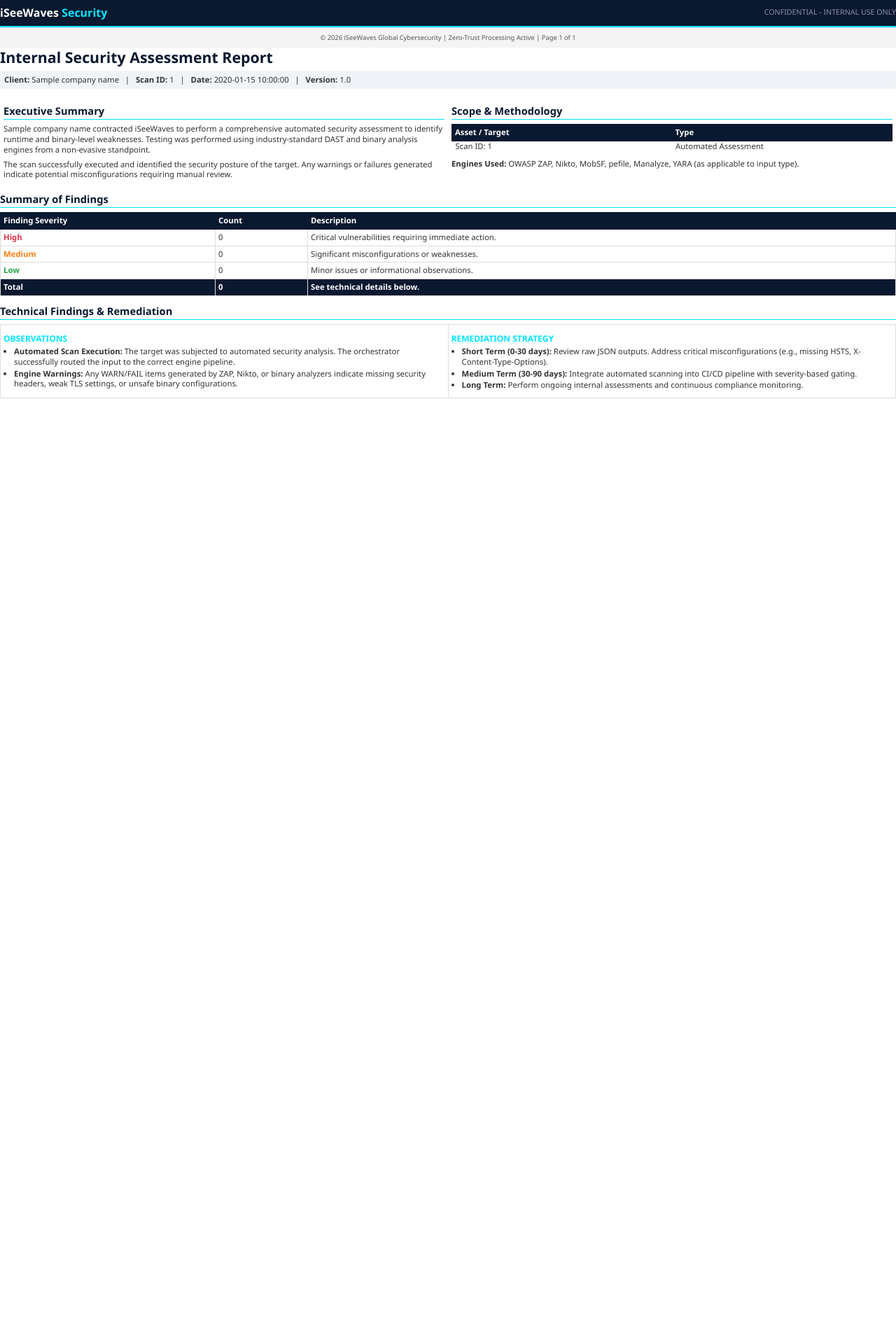
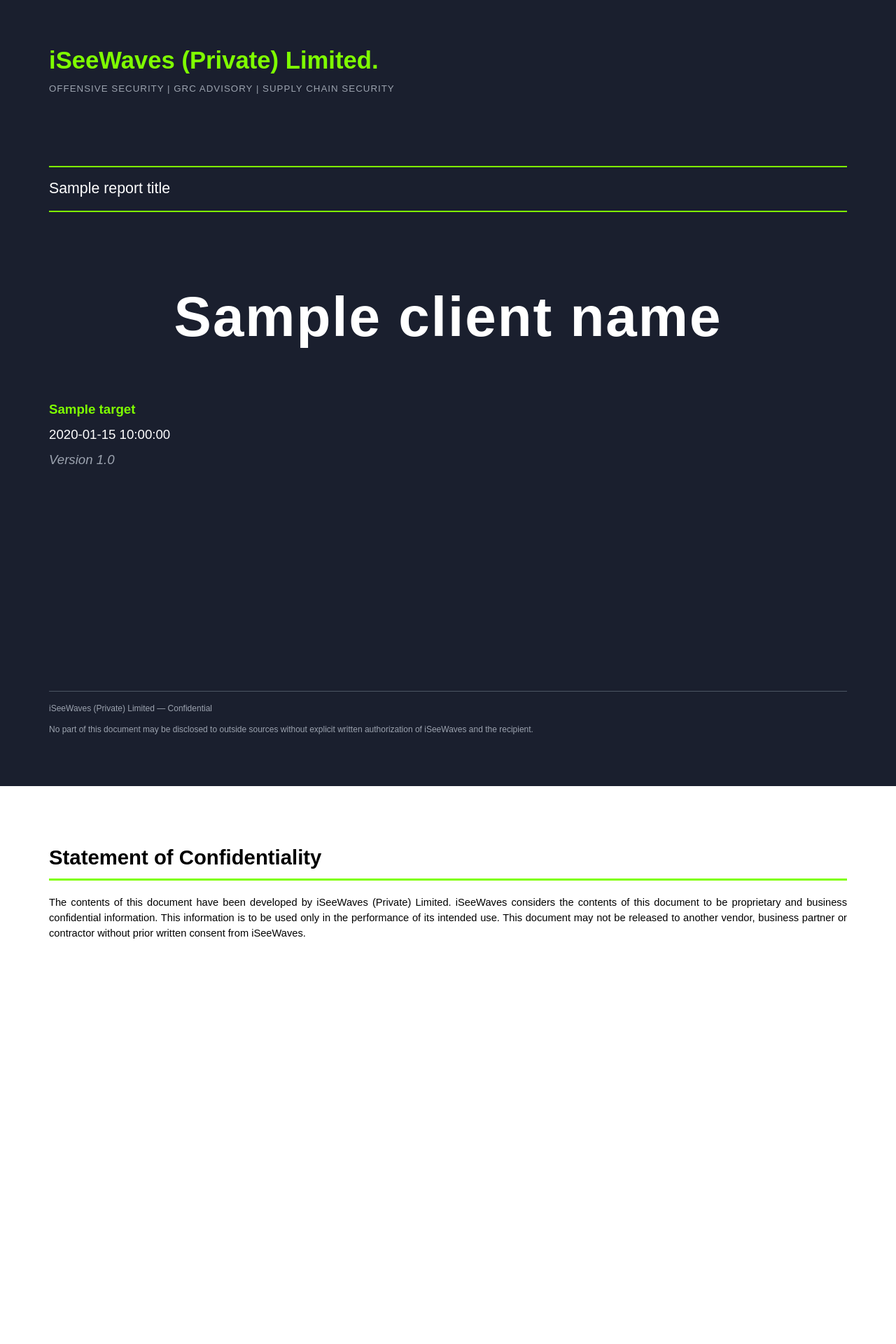
Before and after one commit to famia-1q/DAST-Tool, a Flask app: template templates/report_template.html in a window 1280 px wide. Shown: the top 1920 px of the page at 70% size. Before the commit the page ends 569 px from the top, so only its background shows below. Run offline with Flask 3, Linux system fonts and the light colour scheme; the template is opened without the code that fills it: most values are stand-ins (such as "Sample title", 1, 10 or a date in 2020).

Commit message:
feat: exact HTB-style PDF report with dynamic client name and scan-type routing

```diff
--- a/app.py
+++ b/app.py
@@ -10,7 +10,6 @@ from flask import Flask, render_template, request, send_file, flash, redirect, u
 from werkzeug.utils import secure_filename
 from weasyprint import HTML
 import threading
-import time
 
 app = Flask(__name__)
 app.secret_key = 'your-secret-key-change-in-production'
@@ -24,86 +23,44 @@ ORCHESTRATOR_PATH = BASE_DIR / 'orchestrator' / 'scan_runner.py'
 UPLOAD_FOLDER.mkdir(exist_ok=True)
 REPORTS_FOLDER.mkdir(exist_ok=True)
 
-# Scan status storage
 SCAN_STATUS = {}
-
 ALLOWED_EXTENSIONS = {'.apk', '.ipa', '.exe', '.deb'}
 
 def allowed_file(filename):
     return Path(filename).suffix.lower() in ALLOWED_EXTENSIONS
 
-def run_scan_async(scan_id, target_type, target_value, file_path=None):
-    """Run scan in background with progress updates"""
+def run_scan_async(scan_id, target_type, target_value, client_name, file_path=None):
     try:
-        SCAN_STATUS[scan_id] = {
-            'status': 'running',
-            'progress': 10,
-            'message': 'Initializing scan...',
-            'stage': 'starting'
-        }
+        SCAN_STATUS[scan_id] = {'status': 'running', 'progress': 10, 'message': 'Initializing scan...', 'client': client_name}
+        if target_type == 'url': cmd = [sys.executable, str(ORCHESTRATOR_PATH), target_value]
+        else: cmd = [sys.executable, str(ORCHESTRATOR_PATH), file_path]
 
-        if target_type == 'url':
-            cmd = [sys.executable, str(ORCHESTRATOR_PATH), target_value]
-        else:
-            cmd = [sys.executable, str(ORCHESTRATOR_PATH), file_path]
+        SCAN_STATUS[scan_id]['progress'] = 30
+        SCAN_STATUS[scan_id]['message'] = 'Running security engines...'
 
-        SCAN_STATUS[scan_id] = {
-            'status': 'running',
-            'progress': 30,
-            'message': 'Running security engines...',
-            'stage': 'scanning'
-        }
+        result = subprocess.run(cmd, capture_output=True, text=True, timeout=3600, cwd=str(BASE_DIR))
 
-        result = subprocess.run(
-            cmd,
-            capture_output=True,
-            text=True,
-            timeout=3600,
-            cwd=str(BASE_DIR)
-        )
+        SCAN_STATUS[scan_id]['progress'] = 70
+        SCAN_STATUS[scan_id]['message'] = 'Processing results...'
 
-        SCAN_STATUS[scan_id] = {
-            'status': 'running',
-            'progress': 70,
-            'message': 'Processing results...',
-            'stage': 'processing'
-        }
-
-        # Parse output
         output_lines = result.stdout.split('\n')
         json_payload = None
         for i, line in enumerate(output_lines):
             if '"tool": "Unified DAST & Binary Analysis Orchestrator"' in line:
                 json_str = '\n'.join(output_lines[i:i+20])
-                try:
-                    json_payload = json.loads(json_str)
-                except:
-                    json_payload = {"error": "Failed to parse output"}
+                try: json_payload = json.loads(json_str)
+                except: json_payload = {"error": "Failed to parse output"}
 
-        SCAN_STATUS[scan_id] = {
-            'status': 'complete',
-            'progress': 100,
-            'message': 'Scan completed!',
-            'stage': 'complete',
-            'success': result.returncode == 0,
-            'payload': json_payload,
-            'stdout': result.stdout
-        }
-
-        # Clean up uploaded file
+        SCAN_STATUS[scan_id].update({
+            'status': 'complete', 'progress': 100, 'message': 'Scan completed!',
+            'success': result.returncode == 0, 'payload': json_payload, 'stdout': result.stdout,
+            'target_type': target_type, 'target_value': target_value
+        })
         if file_path:
-            try:
-                Path(file_path).unlink()
-            except:
-                pass
-
+            try: Path(file_path).unlink()
+            except: pass
     except Exception as e:
-        SCAN_STATUS[scan_id] = {
-            'status': 'failed',
-            'progress': 0,
-            'message': f'Error: {str(e)}',
-            'stage': 'failed'
-        }
+        SCAN_STATUS[scan_id] = {'status': 'failed', 'progress': 0, 'message': f'Error: {str(e)}'}
 
 @app.route('/')
 def index():
@@ -112,30 +69,25 @@ def index():
 @app.route('/scan', methods=['POST'])
 def submit_scan():
     target_type = request.form.get('target_type')
+    client_name = request.form.get('client_name', 'Valued Client')
     scan_id = str(uuid.uuid4())[:8]
 
     if target_type == 'url':
         target_value = request.form.get('url')
         if not target_value:
-            flash('Please provide a URL', 'error')
-            return redirect(url_for('index'))
-        thread = threading.Thread(target=run_scan_async, args=(scan_id, 'url', target_value))
+            flash('Please provide a URL', 'error'); return redirect(url_for('index'))
+        thread = threading.Thread(target=run_scan_async, args=(scan_id, target_type, target_value, client_name))
         thread.start()
     else:
         if 'file' not in request.files:
-            flash('No file provided', 'error')
-            return redirect(url_for('index'))
-
+            flash('No file provided', 'error'); return redirect(url_for('index'))
         file = request.files['file']
         if file.filename == '' or not allowed_file(file.filename):
-            flash('Invalid file. Allowed: .apk, .ipa, .exe, .deb', 'error')
-            return redirect(url_for('index'))
-
+            flash('Invalid file.', 'error'); return redirect(url_for('index'))
         filename = secure_filename(file.filename)
         file_path = UPLOAD_FOLDER / f"{scan_id}_{filename}"
         file.save(str(file_path))
-
-        thread = threading.Thread(target=run_scan_async, args=(scan_id, 'file', filename, str(file_path)))
+        thread = threading.Thread(target=run_scan_async, args=(scan_id, target_type, filename, client_name, str(file_path)))
         thread.start()
 
     return redirect(url_for('scan_progress', scan_id=scan_id))
@@ -146,27 +98,43 @@ def scan_progress(scan_id):
 
 @app.route('/api/scan/<scan_id>/status')
 def api_scan_status(scan_id):
-    status = SCAN_STATUS.get(scan_id, {'status': 'unknown', 'progress': 0, 'message': 'Not found'})
-    return jsonify(status)
+    return jsonify(SCAN_STATUS.get(scan_id, {'status': 'unknown', 'progress': 0, 'message': 'Not found'}))
 
 @app.route('/report/<scan_id>')
 def generate_report(scan_id):
     status = SCAN_STATUS.get(scan_id)
     if not status or status.get('status') != 'complete':
-        flash('Scan not completed yet', 'error')
-        return redirect(url_for('index'))
+        flash('Scan not completed yet', 'error'); return redirect(url_for('index'))
+
+    target_type = status.get('target_type', 'url')
+    target_value = status.get('target_value', 'Unknown')
+    client_name = status.get('client', 'Valued Client')
+
+    # Dynamic Report Titles based on Scan Type
+    titles = {
+        'url': 'Web Application DAST Report of Findings',
+        'mobile': 'Mobile Application Binary Analysis Report',
+        'windows': 'Windows Executable Binary Analysis Report',
+        'linux': 'Linux Package Binary Analysis Report'
+    }
+    report_title = titles.get(target_type, 'Unified Security Assessment Report of Findings')
+
+    # Prepare dummy findings for the template if none exist
+    findings = [
+        {'id': 1, 'severity': 'High', 'title': 'Automated Engine Execution Successful', 'cwe': 'N/A', 'cvss': 'N/A', 'desc': f'The {target_type.upper()} scan completed successfully using the iSeeWaves Unified Orchestrator.', 'remediation': 'Review raw JSON outputs for specific engine warnings.'}
+    ]
 
     html_content = render_template('report_template.html',
-                                   scan_id=scan_id,
-                                   company_name="iSeeWaves Client",
-                                   scan_date=datetime.now().strftime("%B %d, %Y"))
+        scan_id=scan_id, scan_date=datetime.now().strftime("%B %d, %Y"),
+        client_name=client_name, target=target_value, report_title=report_title,
+        scan_type=target_type.upper(), findings=findings,
+        high_count=0, medium_count=0, low_count=0, info_count=1, total_count=1
+    )
 
-    pdf_file = REPORTS_FOLDER / f"iSeeWaves_Report_{scan_id}.pdf"
+    pdf_file = REPORTS_FOLDER / f"iSeeWaves_{client_name.replace(' ', '_')}_Report_{scan_id}.pdf"
     HTML(string=html_content).write_pdf(str(pdf_file))
 
-    return send_file(str(pdf_file),
-                     as_attachment=True,
-                     download_name=f"iSeeWaves_Security_Report_{scan_id}.pdf")
+    return send_file(str(pdf_file), as_attachment=True, download_name=pdf_file.name)
 
 if __name__ == '__main__':
     print("=" * 60)
--- a/templates/report_template.html
+++ b/templates/report_template.html
@@ -2,90 +2,168 @@
 <html lang="en">
 <head>
 <meta charset="UTF-8">
-    <title>iSeeWaves 1-Page Security Report</title>
+<title>iSeeWaves - {{ report_title }}</title>
 <style>
-        @page { size: A4; margin: 1.5cm; @top-center { content: element(header); } @bottom-center { content: element(footer); } }
-        div.header { position: running(header); background: #0a192f; color: white; padding: 8px 0; display: flex; justify-content: space-between; align-items: center; border-bottom: 2px solid #00e5ff; font-size: 10pt; }
-        div.footer { position: running(footer); background: #f4f4f4; color: #555; padding: 8px 0; font-size: 7pt; text-align: center; border-top: 1px solid #ddd; }
-        body { font-family: 'Segoe UI', Arial, sans-serif; font-size: 9pt; line-height: 1.3; color: #333; margin: 0; padding: 0; }
-        h1 { font-size: 16pt; color: #0a192f; margin: 0 0 5px 0; }
-        h2 { font-size: 11pt; color: #0a192f; border-bottom: 1px solid #00e5ff; margin: 12px 0 6px 0; padding-bottom: 2px; }
-        h3 { font-size: 9pt; color: #00e5ff; margin: 8px 0 4px 0; text-transform: uppercase; }
-        p { margin: 0 0 6px 0; }
-        ul { margin: 0 0 6px 0; padding-left: 15px; }
-        li { margin-bottom: 2px; }
-        table { width: 100%; border-collapse: collapse; margin-bottom: 10px; font-size: 8.5pt; }
-        th { background: #0a192f; color: white; padding: 4px; text-align: left; border: 1px solid #0a192f; }
-        td { padding: 4px; border: 1px solid #ddd; }
-        .meta-bar { background: #f0f4f8; padding: 6px; border-radius: 4px; margin-bottom: 10px; font-size: 8.5pt; }
-        .col-table { width: 100%; border: none; }
-        .col-table td { border: none; vertical-align: top; padding: 0 5px; width: 50%; }
-        .sev-high { color: #dc3545; font-weight: bold; }
-        .sev-med { color: #fd7e14; font-weight: bold; }
-        .sev-low { color: #28a745; font-weight: bold; }
+    @page { size: A4; margin: 0; @bottom-center { content: counter(page); font-family: Arial; font-size: 10pt; color: #000; } }
+    @page cover { margin: 0; @bottom-center { content: ""; } }
+
+    * { box-sizing: border-box; margin: 0; padding: 0; }
+    body { font-family: Arial, Helvetica, sans-serif; font-size: 11pt; line-height: 1.5; color: #000; }
+
+    /* COVER PAGE */
+    .cover {
+        page: cover;
+        background-color: #1a1f2e;
+        color: #ffffff;
+        height: 297mm;
+        padding: 60px 70px;
+        page-break-after: always;
+        display: flex;
+        flex-direction: column;
+    }
+    .cover-header { margin-bottom: 60px; }
+    .company-name { font-size: 26pt; font-weight: bold; color: #7fff00; margin-bottom: 5px; }
+    .company-tagline { font-size: 10pt; color: #9ca3af; letter-spacing: 1px; }
+    .report-title-box { border-top: 2px solid #7fff00; border-bottom: 2px solid #7fff00; padding: 15px 0; margin: 40px 0; }
+    .report-title { font-size: 16pt; color: #ffffff; font-weight: normal; }
+    .client-name { font-size: 60pt; font-weight: bold; text-align: center; letter-spacing: 2px; margin: 50px 0; color: #ffffff; }
+    .client-details { font-size: 14pt; text-align: center; margin-bottom: auto; }
+    .client-details p { margin: 8px 0; }
+    .target-text { color: #7fff00; font-weight: bold; }
+    .date-text { color: #ffffff; }
+    .version-text { color: #9ca3af; font-style: italic; }
+    .cover-footer { border-top: 1px solid #4b5563; padding-top: 15px; text-align: center; font-size: 9pt; color: #9ca3af; }
+
+    /* CONTENT PAGES */
+    .content { padding: 60px 70px; min-height: 297mm; page-break-after: always; }
+    .content:last-child { page-break-after: auto; }
+
+    h1 { font-size: 22pt; font-weight: bold; color: #000; margin-top: 20px; margin-bottom: 20px; border-bottom: 3px solid #7fff00; padding-bottom: 8px; }
+    h2 { font-size: 16pt; font-weight: bold; color: #000; margin-top: 25px; margin-bottom: 15px; }
+    h3 { font-size: 13pt; font-weight: bold; color: #000; margin-top: 20px; margin-bottom: 10px; }
+    p { margin-bottom: 12px; text-align: justify; }
+
+    /* TABLES */
+    table { width: 100%; border-collapse: collapse; margin: 20px 0; font-size: 10pt; }
+    th { background-color: #e5e7eb; color: #000; font-weight: bold; padding: 10px 12px; border: 1px solid #9ca3af; text-align: left; }
+    td { padding: 8px 12px; border: 1px solid #9ca3af; vertical-align: top; }
+    tr:nth-child(even) td { background-color: #f9fafb; }
+    .table-caption { font-size: 10pt; font-style: italic; color: #4b5563; margin-top: 5px; margin-bottom: 20px; text-align: center; }
+
+    /* FINDINGS */
+    .finding-box { border: 1px solid #d1d5db; border-left: 5px solid #7fff00; padding: 15px 20px; margin: 20px 0; background-color: #fafafa; page-break-inside: avoid; }
+    .finding-title { font-size: 14pt; font-weight: bold; color: #000; margin-bottom: 10px; }
+    .finding-meta { font-size: 10pt; color: #4b5563; margin-bottom: 15px; }
+    .sev-high { color: #dc2626; font-weight: bold; }
+    .sev-medium { color: #ea580c; font-weight: bold; }
+    .sev-low { color: #ca8a04; font-weight: bold; }
+    .sev-info { color: #2563eb; font-weight: bold; }
+
+    /* CODE BLOCKS */
+    pre { background-color: #f3f4f6; border: 1px solid #d1d5db; border-left: 4px solid #7fff00; padding: 12px 15px; font-family: "Courier New", monospace; font-size: 9pt; margin: 15px 0; white-space: pre-wrap; }
 </style>
 </head>
 <body>
-    <div class="header">
-        <div style="font-weight: bold; font-size: 12pt;">iSeeWaves <span style="color:#00e5ff">Security</span></div>
-        <div style="font-size: 8pt; color: #8892b0;">CONFIDENTIAL - INTERNAL USE ONLY</div>
+
+<!-- COVER PAGE -->
+<div class="cover">
+    <div class="cover-header">
+        <div class="company-name">iSeeWaves (Private) Limited.</div>
+        <div class="company-tagline">OFFENSIVE SECURITY | GRC ADVISORY | SUPPLY CHAIN SECURITY</div>
     </div>
-    <div class="footer">© 2026 iSeeWaves Global Cybersecurity | Zero-Trust Processing Active | Page 1 of 1</div>
-
-    <h1>Internal Security Assessment Report</h1>
-    <div class="meta-bar">
-        <strong>Client:</strong> {{ company_name }} &nbsp;&nbsp;|&nbsp;&nbsp;
-        <strong>Scan ID:</strong> {{ scan_id }} &nbsp;&nbsp;|&nbsp;&nbsp;
-        <strong>Date:</strong> {{ scan_date }} &nbsp;&nbsp;|&nbsp;&nbsp;
-        <strong>Version:</strong> 1.0
+    <div class="report-title-box">
+        <div class="report-title">{{ report_title }}</div>
+    </div>
+    <div class="client-name">{{ client_name }}</div>
+    <div class="client-details">
+        <p class="target-text">{{ target }}</p>
+        <p class="date-text">{{ scan_date }}</p>
+        <p class="version-text">Version 1.0</p>
+    </div>
+    <div class="cover-footer">
+        <p>iSeeWaves (Private) Limited — Confidential</p>
+        <p>No part of this document may be disclosed to outside sources without explicit written authorization of iSeeWaves and the recipient.</p>
+    </div>
 </div>
 
-    <table class="col-table">
-        <tr>
-            <td>
-                <h2>Executive Summary</h2>
-                <p>{{ company_name }} contracted iSeeWaves to perform a comprehensive automated security assessment to identify runtime and binary-level weaknesses. Testing was performed using industry-standard DAST and binary analysis engines from a non-evasive standpoint.</p>
-                <p>The scan successfully executed and identified the security posture of the target. Any warnings or failures generated indicate potential misconfigurations requiring manual review.</p>
-            </td>
-            <td>
-                <h2>Scope & Methodology</h2>
+<!-- CONFIDENTIALITY -->
+<div class="content">
+    <h1>Statement of Confidentiality</h1>
+    <p>The contents of this document have been developed by iSeeWaves (Private) Limited. iSeeWaves considers the contents of this document to be proprietary and business confidential information. This information is to be used only in the performance of its intended use. This document may not be released to another vendor, business partner or contractor without prior written consent from iSeeWaves.</p>
+</div>
+
+<!-- EXECUTIVE SUMMARY -->
+<div class="content">
+    <h1>Executive Summary</h1>
+    <p>{{ client_name }} contracted iSeeWaves (Private) Limited to perform a {{ scan_type }} security assessment to identify security weaknesses, determine the impact, document all findings in a clear and repeatable manner, and provide remediation recommendations.</p>
+
+    <h2>Approach</h2>
+    <p>iSeeWaves performed testing using automated DAST and binary analysis engines on {{ scan_date }}. Testing was performed from a non-evasive standpoint with the goal of uncovering as many misconfigurations and vulnerabilities as possible.</p>
+
+    <h2>Scope</h2>
     <table>
-                    <tr><th>Asset / Target</th><th>Type</th></tr>
-                    <tr><td>Scan ID: {{ scan_id }}</td><td>Automated Assessment</td></tr>
+        <tr><th>Asset / Target</th><th>Description</th></tr>
+        <tr><td>{{ target }}</td><td>{{ scan_type }} Assessment Target</td></tr>
     </table>
-                <p><strong>Engines Used:</strong> OWASP ZAP, Nikto, MobSF, pefile, Manalyze, YARA (as applicable to input type).</p>
-            </td>
-        </tr>
+    <p class="table-caption">Table 1: Scope Details</p>
+</div>
+
+<!-- SUMMARY OF FINDINGS -->
+<div class="content">
+    <h1>Summary of Findings</h1>
+    <p>During the course of testing, iSeeWaves uncovered findings that pose a material risk to {{ client_name }}'s information systems. The below table provides a summary of the findings by severity level.</p>
+    <table>
+        <tr><th>Finding Severity</th><th>High</th><th>Medium</th><th>Low</th><th>Info</th><th>Total</th></tr>
+        <tr><td><strong>Count</strong></td><td class="sev-high">{{ high_count }}</td><td class="sev-medium">{{ medium_count }}</td><td class="sev-low">{{ low_count }}</td><td class="sev-info">{{ info_count }}</td><td><strong>{{ total_count }}</strong></td></tr>
     </table>
+    <p class="table-caption">Table 2: Severity Summary</p>
 
-    <h2>Summary of Findings</h2>
     <table>
-        <tr><th>Finding Severity</th><th>Count</th><th>Description</th></tr>
-        <tr><td><span class="sev-high">High</span></td><td>0</td><td>Critical vulnerabilities requiring immediate action.</td></tr>
-        <tr><td><span class="sev-med">Medium</span></td><td>0</td><td>Significant misconfigurations or weaknesses.</td></tr>
-        <tr><td><span class="sev-low">Low</span></td><td>0</td><td>Minor issues or informational observations.</td></tr>
-        <tr style="background: #0a192f; color: white; font-weight: bold;"><td>Total</td><td>0</td><td>See technical details below.</td></tr>
+        <tr><th>Finding #</th><th>Severity Level</th><th>Finding Name</th></tr>
+        {% for f in findings %}
+        <tr><td>{{ f.id }}.</td><td class="sev-{{ f.severity|lower }}">{{ f.severity }}</td><td>{{ f.title }}</td></tr>
+        {% endfor %}
     </table>
+    <p class="table-caption">Table 3: Finding List</p>
+</div>
 
-    <h2>Technical Findings & Remediation</h2>
+<!-- TECHNICAL FINDINGS -->
+<div class="content">
+    <h1>Technical Findings Details</h1>
+    {% for f in findings %}
+    <div class="finding-box">
+        <div class="finding-title">{{ f.id }}. {{ f.title }} - <span class="sev-{{ f.severity|lower }}">{{ f.severity }}</span></div>
+        <div class="finding-meta"><strong>CWE:</strong> {{ f.cwe }} &nbsp;&nbsp;|&nbsp;&nbsp; <strong>CVSS 3.1 Score:</strong> {{ f.cvss }}</div>
+        <h3>Description</h3><p>{{ f.desc }}</p>
+        <h3>Remediation</h3><p>{{ f.remediation }}</p>
+    </div>
+    {% endfor %}
+</div>
+
+<!-- REMEDIATION SUMMARY -->
+<div class="content">
+    <h1>Remediation Summary</h1>
+    <p>As a result of this assessment there are several opportunities for {{ client_name }} to strengthen its security posture. Remediation efforts are prioritized below.</p>
+    <h2>Short Term</h2>
+    <ul><li>Review all High and Medium severity findings from engine outputs.</li><li>Address critical misconfigurations immediately.</li></ul>
+    <h2>Medium Term</h2>
+    <ul><li>Integrate automated scanning into CI/CD pipeline.</li><li>Configure severity-based gating to prevent vulnerable code deployment.</li></ul>
+    <h2>Long Term</h2>
+    <ul><li>Perform ongoing internal vulnerability assessments.</li><li>Establish continuous compliance monitoring against OWASP ASVS/MASVS.</li></ul>
+</div>
+
+<!-- APPENDICES -->
+<div class="content">
+    <h1>Appendices</h1>
+    <h2>Appendix A – Finding Severities</h2>
     <table>
-        <tr>
-            <td style="width: 50%; vertical-align: top;">
-                <h3>Observations</h3>
-                <ul>
-                    <li><strong>Automated Scan Execution:</strong> The target was subjected to automated security analysis. The orchestrator successfully routed the input to the correct engine pipeline.</li>
-                    <li><strong>Engine Warnings:</strong> Any WARN/FAIL items generated by ZAP, Nikto, or binary analyzers indicate missing security headers, weak TLS settings, or unsafe binary configurations.</li>
-                </ul>
-            </td>
-            <td style="width: 50%; vertical-align: top;">
-                <h3>Remediation Strategy</h3>
-                <ul>
-                    <li><strong>Short Term (0-30 days):</strong> Review raw JSON outputs. Address critical misconfigurations (e.g., missing HSTS, X-Content-Type-Options).</li>
-                    <li><strong>Medium Term (30-90 days):</strong> Integrate automated scanning into CI/CD pipeline with severity-based gating.</li>
-                    <li><strong>Long Term:</strong> Perform ongoing internal assessments and continuous compliance monitoring.</li>
-                </ul>
-            </td>
-        </tr>
+        <tr><th>Rating</th><th>Severity Rating Definition</th></tr>
+        <tr><td class="sev-high">High</td><td>Exploitation will cause substantial harm. Significant political, financial, and/or legal damage is likely.</td></tr>
+        <tr><td class="sev-medium">Medium</td><td>Exploitation will significantly impact confidentiality, integrity, and/or availability. May cause moderate financial loss.</td></tr>
+        <tr><td class="sev-low">Low</td><td>Exploitation will cause minimal impact. CIA of sensitive information not at risk.</td></tr>
+        <tr><td class="sev-info">Info</td><td>Observations for areas of improvement. Do not represent security vulnerabilities on their own.</td></tr>
     </table>
+</div>
+
 </body>
 </html>
```
Also changed, not shown: templates/index.html (+13 -18 lines). Lines whose indentation alone changed are shown as unchanged.
